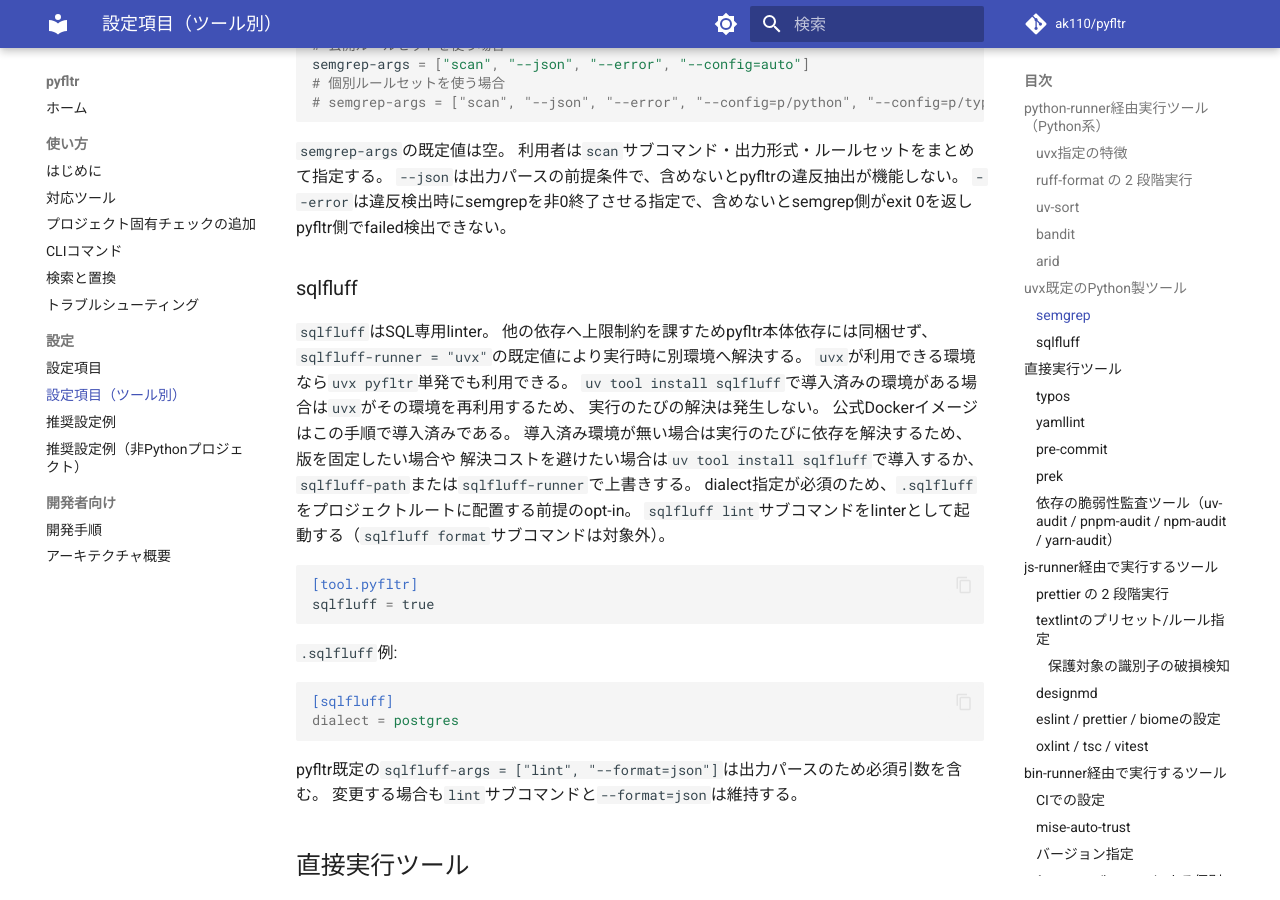
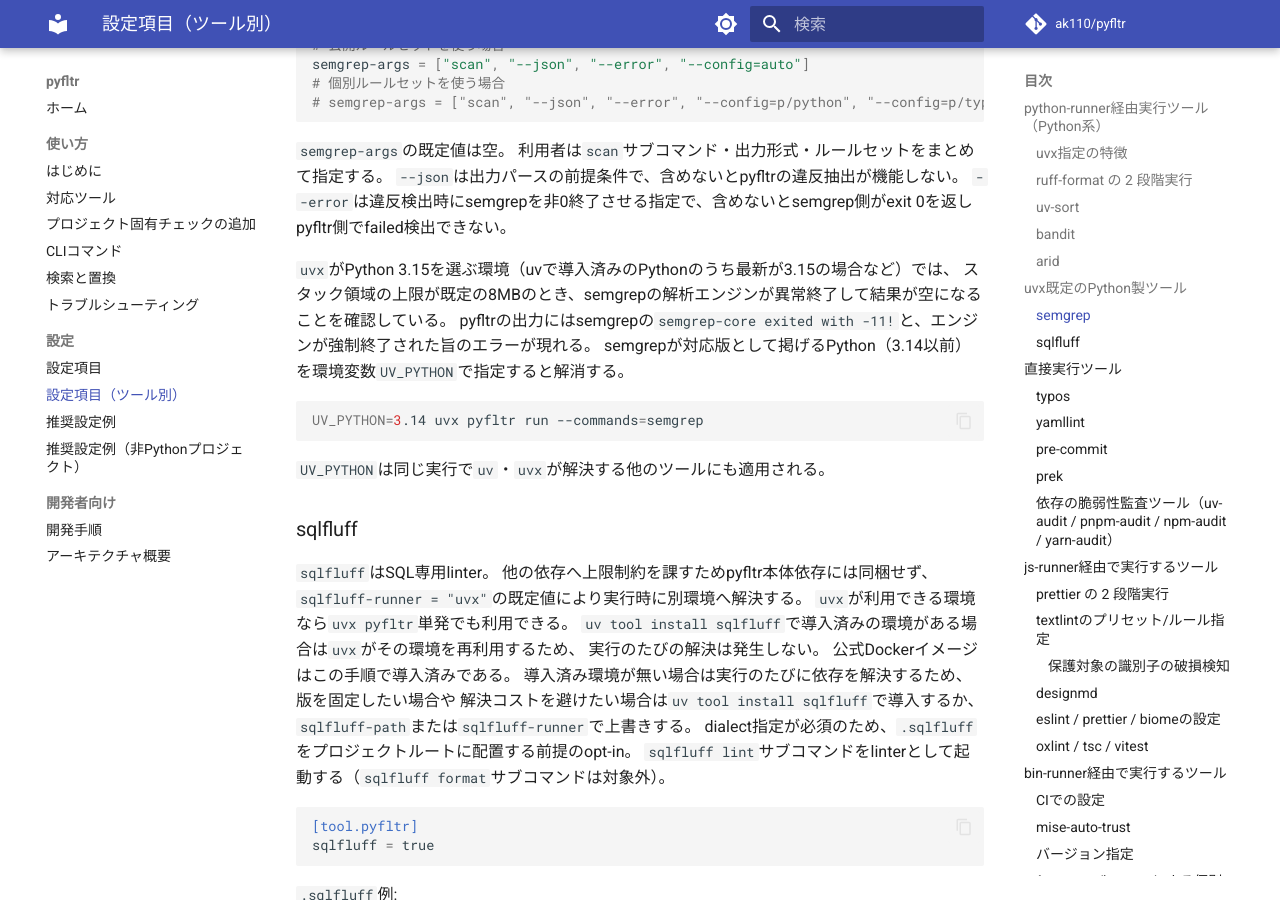
Before and after one commit to ak110/pyfltr, an MkDocs documentation site: the page built from docs/guide/configuration-tools.md, in a window 1280 px wide and 900 px high, scrolled down 5381 px. Built offline with MkDocs 1.6.1 and Material for MkDocs 9.7.7, drawn with Linux system fonts in a browser that asks for light colours; comment, search, counter and statistics services are not loaded.

Commit message:
docs(semgrep): uvxがPython 3.15を選ぶ環境で結果が空になる事象と回避方法を記載する
semgrep 1.185.0をPython 3.15で実行すると、スタック領域の上限が8MBのとき解析エンジンが異常終了し、結果が空になる。
semgrepが対応版として掲げるPython 3.14以前を`UV_PYTHON`で指定すると解消することを確認した。

Co-Authored-By: Claude Opus 5.5 / Medium <noreply@anthropic.com>

````diff
--- a/docs/guide/configuration-tools.md
+++ b/docs/guide/configuration-tools.md
@@ -214,6 +214,17 @@ semgrep-args = ["scan", "--json", "--error", "--config=auto"]
 利用者は`scan`サブコマンド・出力形式・ルールセットをまとめて指定する。
 `--json`は出力パースの前提条件で、含めないとpyfltrの違反抽出が機能しない。
 `--error`は違反検出時にsemgrepを非0終了させる指定で、含めないとsemgrep側がexit 0を返しpyfltr側でfailed検出できない。
+
+`uvx`がPython 3.15を選ぶ環境（uvで導入済みのPythonのうち最新が3.15の場合など）では、
+スタック領域の上限が既定の8MBのとき、semgrepの解析エンジンが異常終了して結果が空になることを確認している。
+pyfltrの出力にはsemgrepの`semgrep-core exited with -11!`と、エンジンが強制終了された旨のエラーが現れる。
+semgrepが対応版として掲げるPython（3.14以前）を環境変数`UV_PYTHON`で指定すると解消する。
+
+```sh
+UV_PYTHON=3.14 uvx pyfltr run --commands=semgrep
+```
+
+`UV_PYTHON`は同じ実行で`uv`・`uvx`が解決する他のツールにも適用される。
 
 ### sqlfluff
 
````
